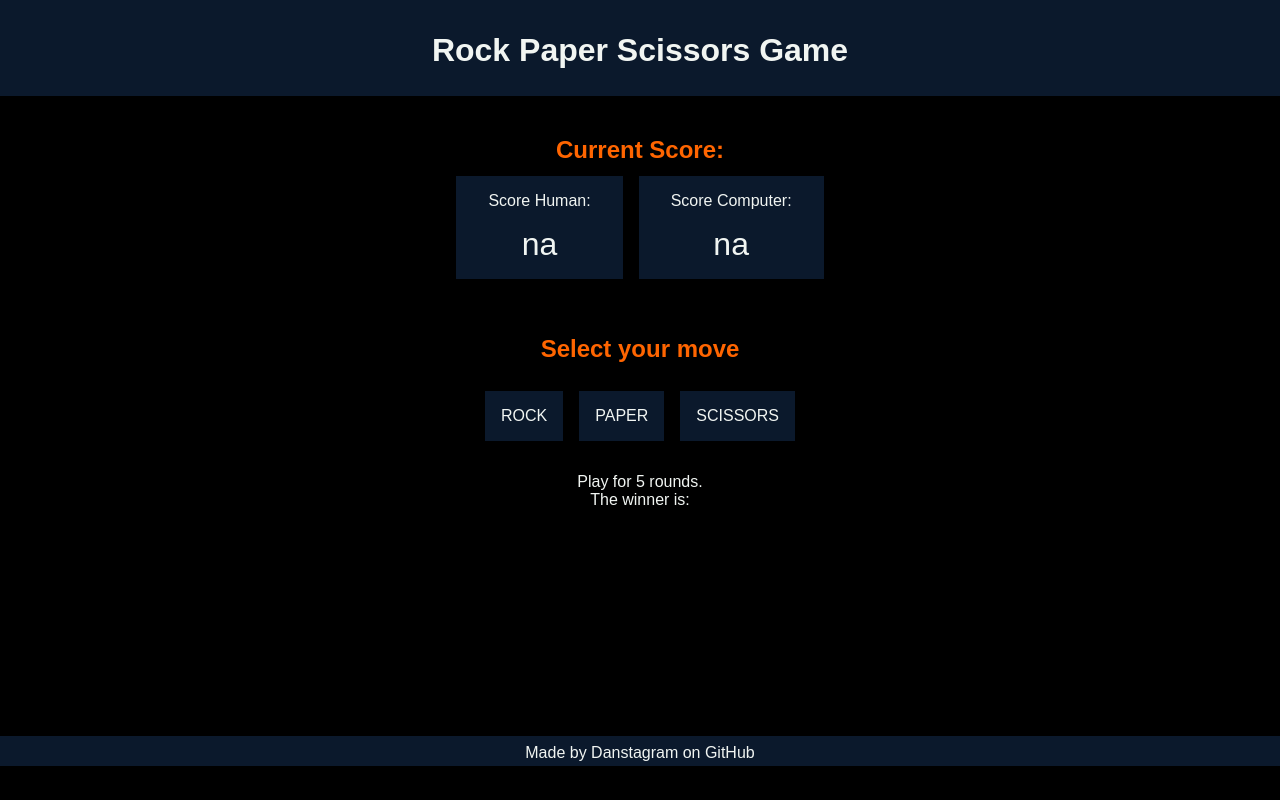
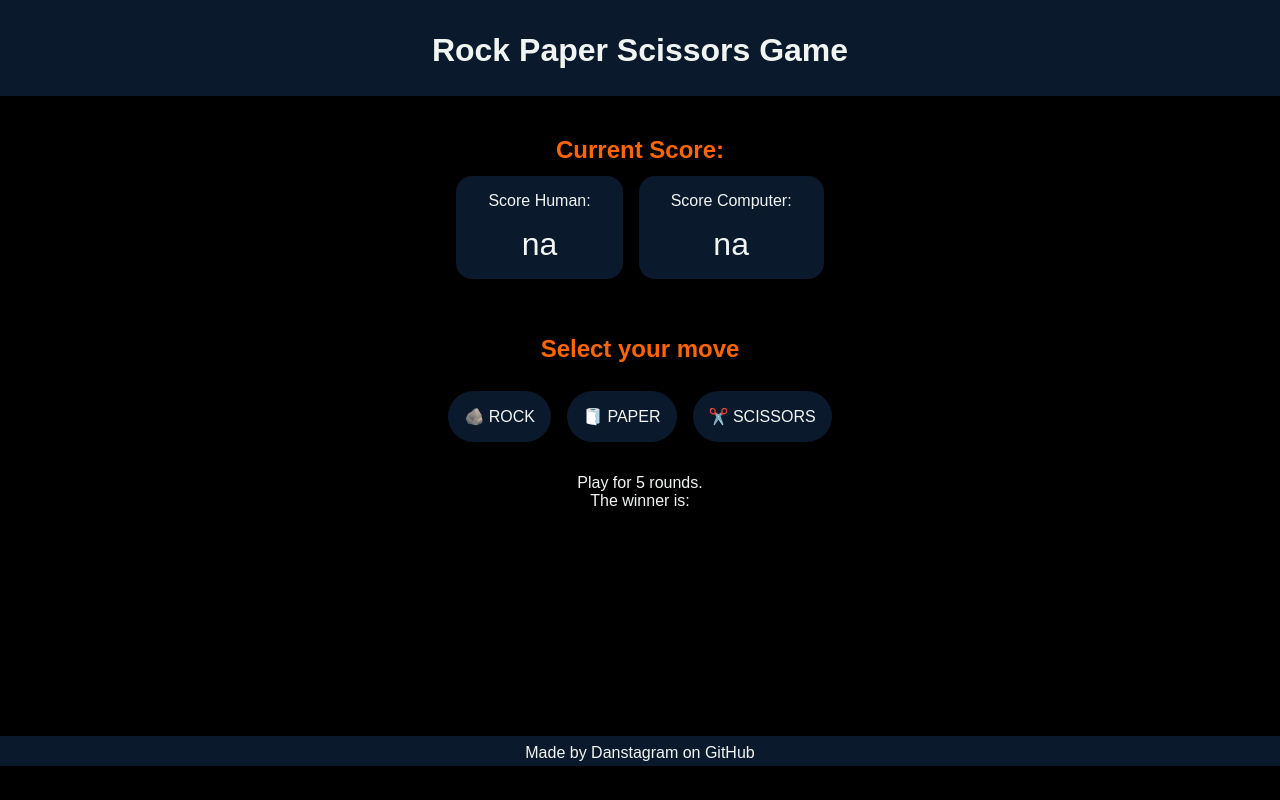
Before and after one commit to danstagram/rock-paper-scissor, a plain HTML site: page index.html in a window 1280 px wide. Drawn offline with Linux system fonts and the light colour scheme.

Commit message:
Improving UI Adding Emojis and round corners

```diff
--- a/index.html
+++ b/index.html
@@ -42,9 +42,9 @@
                 Select your move
             </h2>
             <div class="game game-move-box">
-                <div class="game game-selection selection-rock">ROCK</div>
-                <div class="game game-selection selection-paper">PAPER</div>
-                <div class="game game-selection selection-scissors">SCISSORS</div>
+                <div class="game game-selection selection-rock"> 🪨 ROCK</div>
+                <div class="game game-selection selection-paper"> 🧻 PAPER</div>
+                <div class="game game-selection selection-scissors"> ✂️ SCISSORS</div>
             </div>
         </div>
 
--- a/styles.css
+++ b/styles.css
@@ -43,6 +43,7 @@ main{
 
 .score-human-box, .score-computer-box{
     background-color: #0B192C;
+    border-radius: 1em;
 }
 
 .score-counter{
@@ -68,6 +69,7 @@ main{
 
 .game-selection{
     background-color: #0B192C;
+    border-radius: 2em;
 }
 
 .title-text{
```
